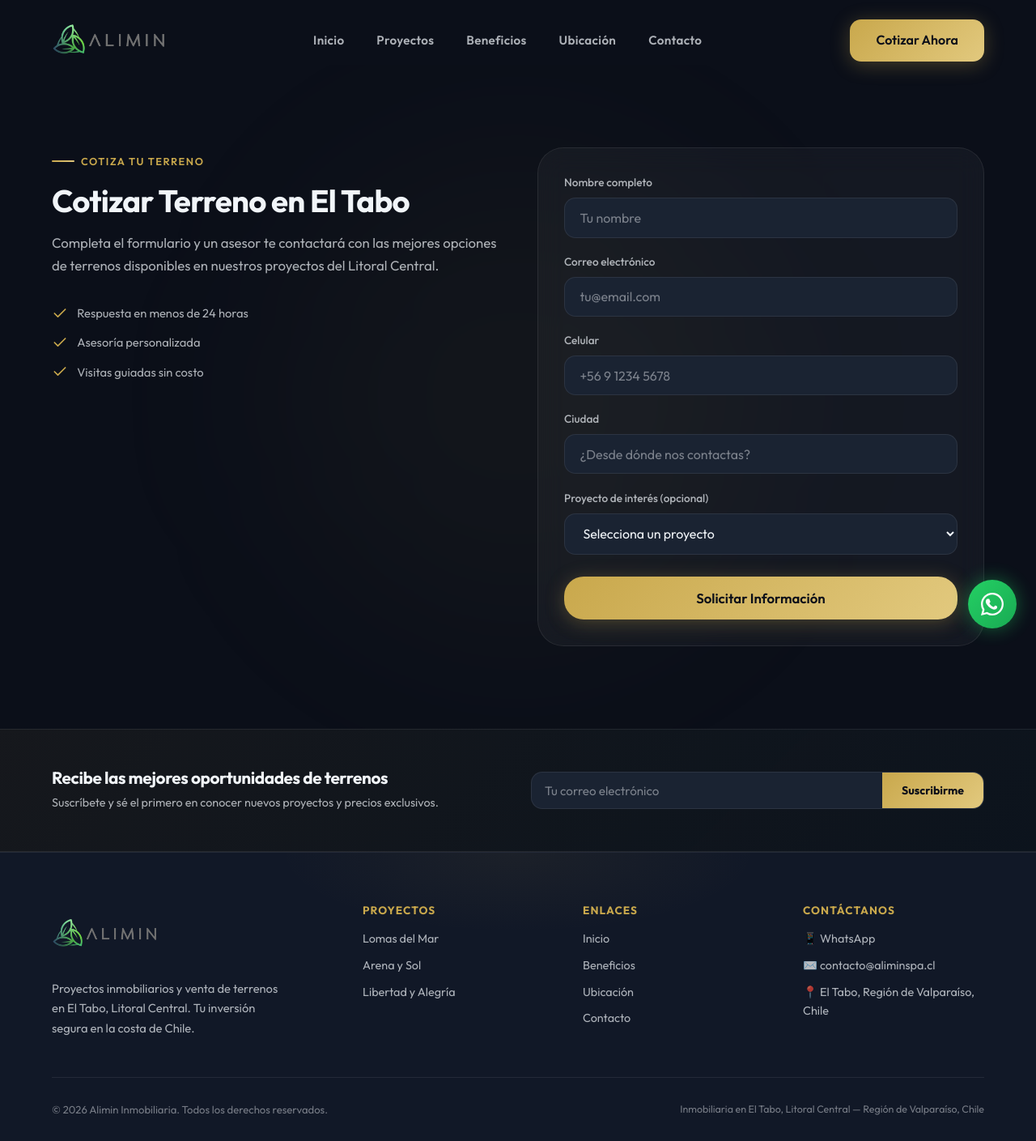
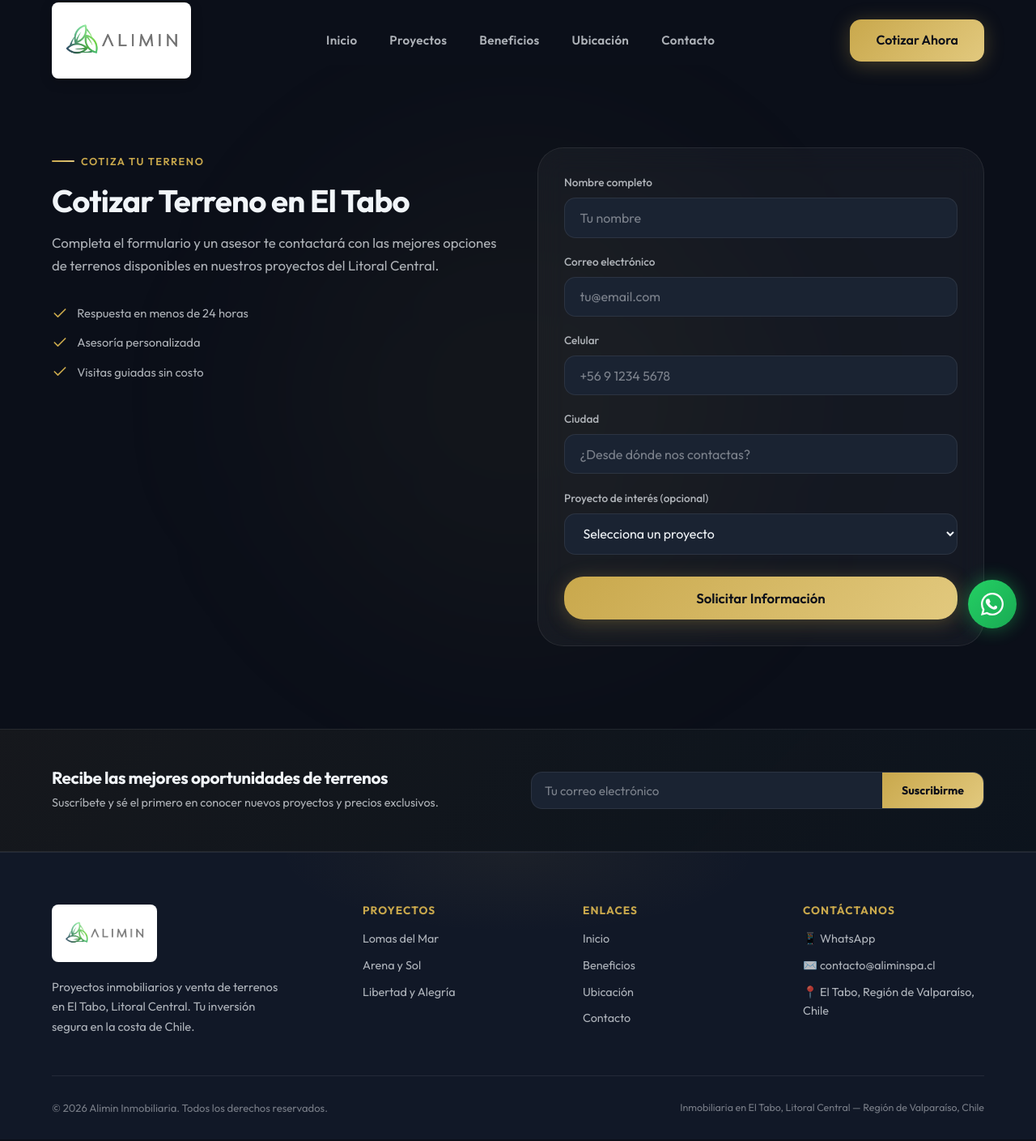
Before and after one commit to Nico-lab-cl/aliminspa, a Next.js app: page /contacto in a window 1280 px wide. Shown: the whole page at 81% size. Built offline with nearby package versions, Linux system fonts and the light colour scheme.

Commit message:
style: adapt Navbar and Footer styling for colored logo with white background

```diff
--- a/src/components/layout/Footer.module.css
+++ b/src/components/layout/Footer.module.css
@@ -28,6 +28,13 @@
     display: flex;
     flex-direction: column;
     gap: 1.2rem;
+    align-items: flex-start;
+}
+
+.brand img {
+    background: white;
+    padding: 0.5rem 1rem;
+    border-radius: var(--radius-sm);
 }
 
 .desc {
--- a/src/components/layout/Navbar.module.css
+++ b/src/components/layout/Navbar.module.css
@@ -34,6 +34,14 @@
     display: flex;
     align-items: center;
     transition: transform 0.2s ease;
+    background: white;
+    padding: 0.5rem 1rem;
+    border-radius: var(--radius-sm);
+    box-shadow: 0 4px 15px rgba(0, 0, 0, 0.2);
+}
+
+.scrolled .logo {
+    box-shadow: 0 2px 10px rgba(0, 0, 0, 0.3);
 }
 
 .logo:hover {
```
